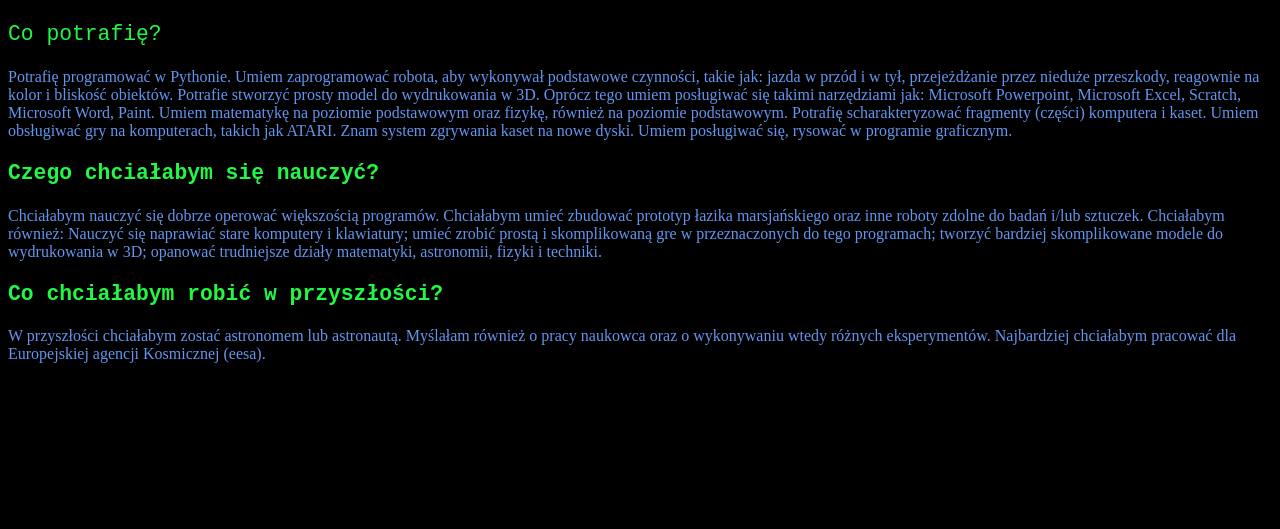
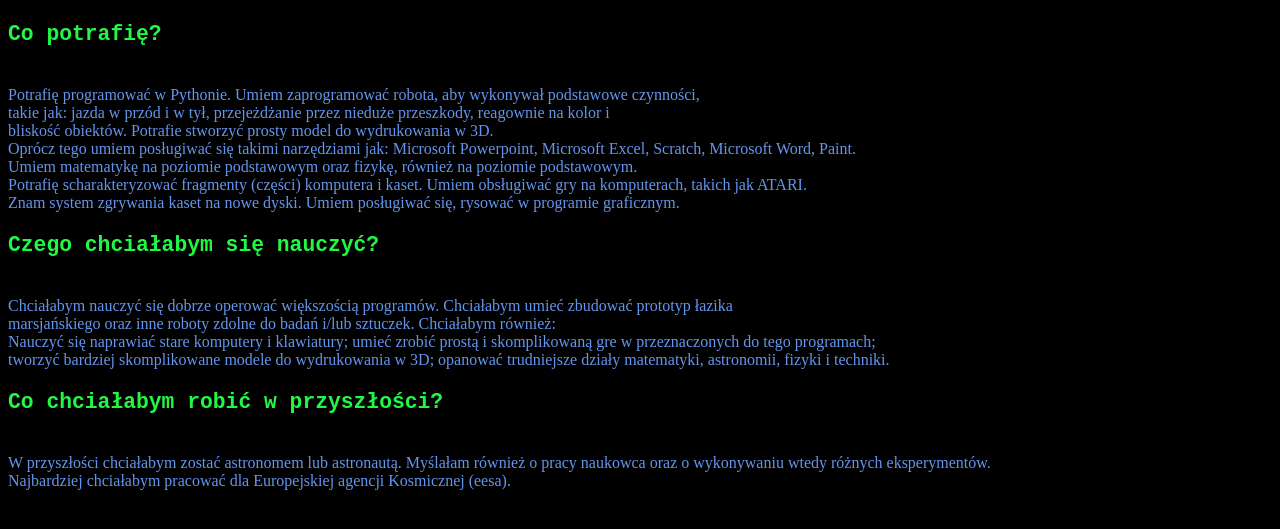
Before and after one commit to lisathe1st/lisathe1st.github.io, a plain HTML site: page index.html in a window 1280 px wide. Shown: the part 45-574 px from the top of the page. Drawn offline with Linux system fonts and the light colour scheme.

Commit message:
Add files via upload

```diff
--- a/index.html
+++ b/index.html
@@ -4,39 +4,46 @@
     <meta charset="UTF-8">
     <meta name="viewport" content="width=device-width, initial-scale=1.0">
     <title>Document</title>
-    <link rel="stylesheet" href="style.css">
+    <link rel="stylesheet" href="style.css"><link rel="preconnect" href="https://fonts.googleapis.com">
+    <link rel="preconnect" href="https://fonts.gstatic.com" crossorigin>
+    <link href=<link rel="preconnect" href="https://fonts.googleapis.com">
+    <link rel="preconnect" href="https://fonts.gstatic.com" crossorigin>
+    <link href="https://fonts.googleapis.com/css2?family=Inconsolata:wght@200..900&family=Indie+Flower&family=Permanent+Marker&family=Silkscreen:wght@400;700&display=swap" rel="stylesheet">
 </head>
 <body>
+    <div>
 
 
   <br> <img src ="informatyka.zdjecie....jpg"
 
 
 <h1>
+    <h1>
    <p>Co potrafię?</p>
 </h1>
-    Potrafię programować w Pythonie. Umiem zaprogramować robota, aby wykonywał podstawowe czynności,
-takie jak: jazda w przód i w tył, przejeżdżanie przez nieduże przeszkody, reagownie na kolor i
-bliskość obiektów. Potrafie stworzyć prosty model do wydrukowania w 3D.
-Oprócz tego umiem posługiwać się takimi narzędziami jak: Microsoft Powerpoint, Microsoft Excel, Scratch, Microsoft Word, Paint.
-Umiem matematykę na poziomie podstawowym oraz fizykę, również na poziomie podstawowym.
-Potrafię scharakteryzować fragmenty (części) komputera i kaset. Umiem obsługiwać gry na komputerach, takich jak ATARI.
-Znam system zgrywania kaset na nowe dyski. Umiem posługiwać się, rysować w programie graficznym.
+    <br>Potrafię programować w Pythonie. Umiem zaprogramować robota, aby wykonywał podstawowe czynności,
+<br>takie jak: jazda w przód i w tył, przejeżdżanie przez nieduże przeszkody, reagownie na kolor i
+<br>bliskość obiektów. Potrafie stworzyć prosty model do wydrukowania w 3D.
+<br>Oprócz tego umiem posługiwać się takimi narzędziami jak: Microsoft Powerpoint, Microsoft Excel, Scratch, Microsoft Word, Paint.
+<br>Umiem matematykę na poziomie podstawowym oraz fizykę, również na poziomie podstawowym.
+<br>Potrafię scharakteryzować fragmenty (części) komputera i kaset. Umiem obsługiwać gry na komputerach, takich jak ATARI.
+<br>Znam system zgrywania kaset na nowe dyski. Umiem posługiwać się, rysować w programie graficznym.
 
 <h1>
     <p>Czego chciałabym się nauczyć?</p>
 </h1>
-    Chciałabym nauczyć się dobrze operować większością programów. Chciałabym umieć zbudować prototyp łazika
-marsjańskiego oraz inne roboty zdolne do badań i/lub sztuczek. Chciałabym również:
-Nauczyć się naprawiać stare komputery i klawiatury; umieć zrobić prostą i skomplikowaną gre w przeznaczonych do tego programach;
-tworzyć bardziej skomplikowane modele do wydrukowania w 3D; opanować trudniejsze działy matematyki, astronomii, fizyki i techniki.
+    <br>Chciałabym nauczyć się dobrze operować większością programów. Chciałabym umieć zbudować prototyp łazika
+<br>marsjańskiego oraz inne roboty zdolne do badań i/lub sztuczek. Chciałabym również:
+<br>Nauczyć się naprawiać stare komputery i klawiatury; umieć zrobić prostą i skomplikowaną gre w przeznaczonych do tego programach;
+<br>tworzyć bardziej skomplikowane modele do wydrukowania w 3D; opanować trudniejsze działy matematyki, astronomii, fizyki i techniki.
 
 <h1>
     <p>Co chciałabym robić w przyszłości?</p>
 </h1>
-    W przyszłości chciałabym zostać astronomem lub astronautą. Myślałam również o pracy naukowca oraz o wykonywaniu wtedy różnych eksperymentów.
-Najbardziej chciałabym pracować dla Europejskiej agencji Kosmicznej (eesa).
+    <br>W przyszłości chciałabym zostać astronomem lub astronautą. Myślałam również o pracy naukowca oraz o wykonywaniu wtedy różnych eksperymentów.
+<br>Najbardziej chciałabym pracować dla Europejskiej agencji Kosmicznej (eesa).
 </p>
+</h1>
+</div>
 </body>
-
 </html>
```
